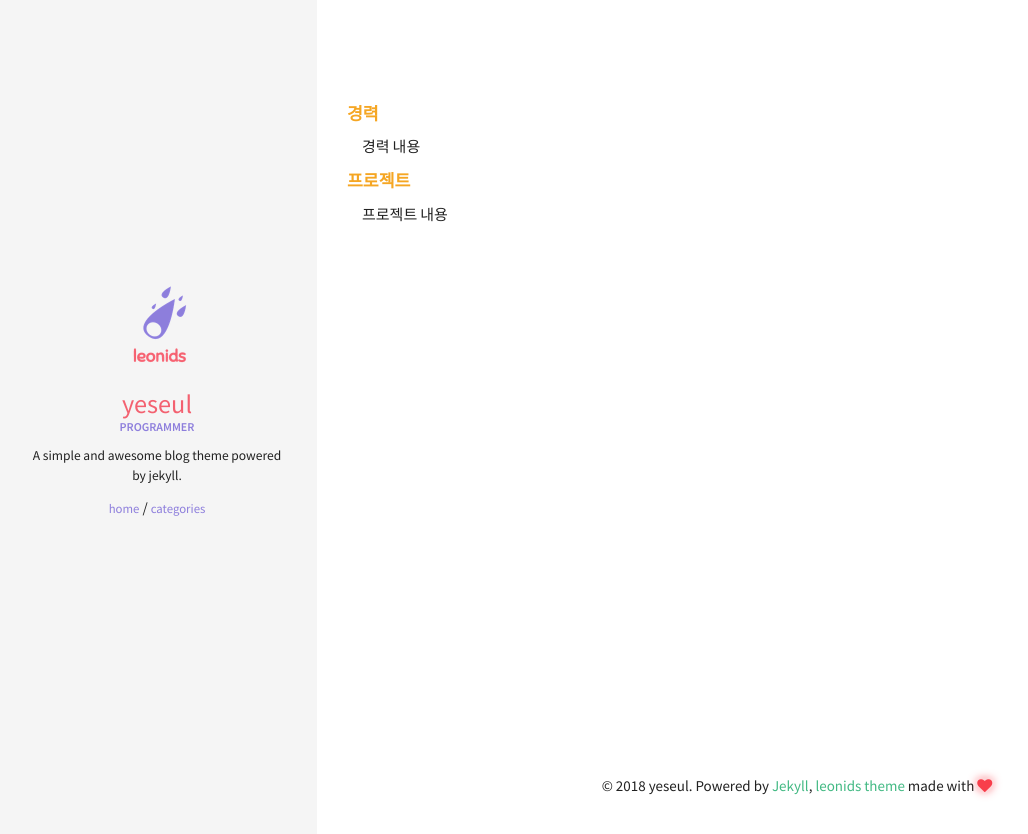
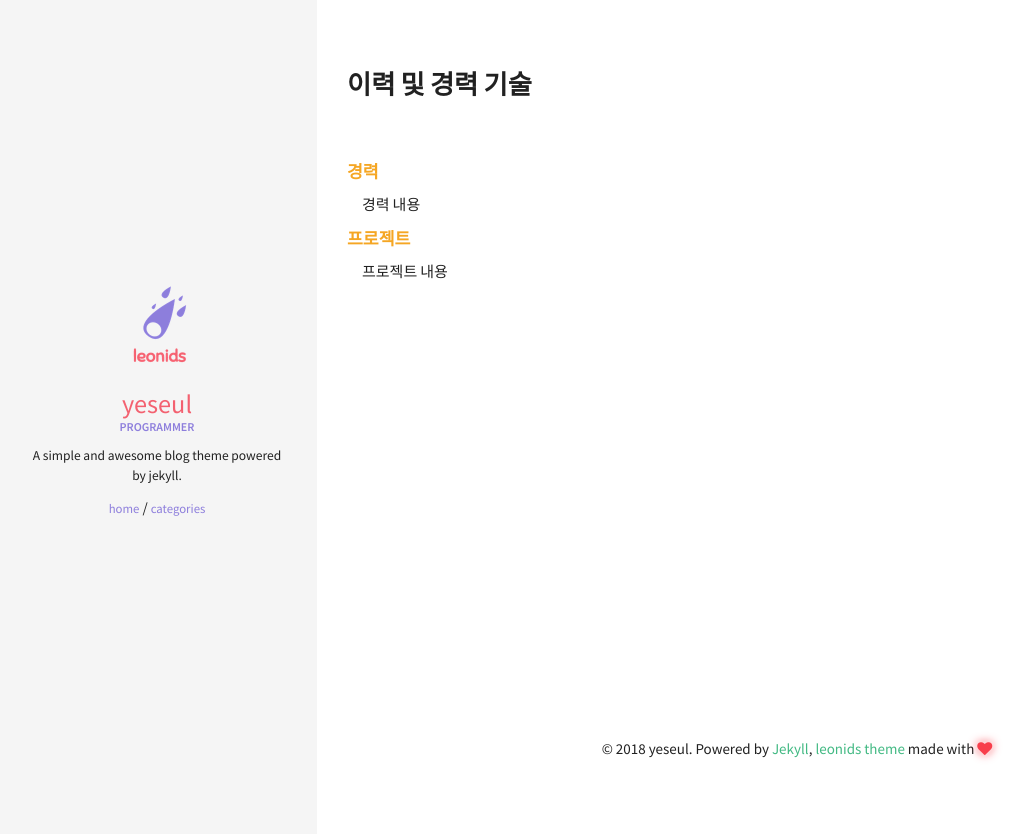
Before and after one commit to yes-yeseul/yes-yeseul.github.io, a Jekyll site: the page built from index.html, in a window 1280 px wide. Shown: the top 834 px of the page, without its empty margins (3-1031 px from the left). Built offline with Jekyll 4.4.1, drawn with Linux system fonts in a browser that asks for light colours; some web fonts are replaced.

Commit message:
index update

```diff
--- a/index.html
+++ b/index.html
@@ -4,7 +4,7 @@ permalink: /
 ---
 
 <header class="page-header">
-  <h2>{{ page.title }}</h2>
+  <h2>이력 및 경력 기술</h2>
 </header>
 
 <div class="tag-list">
```
